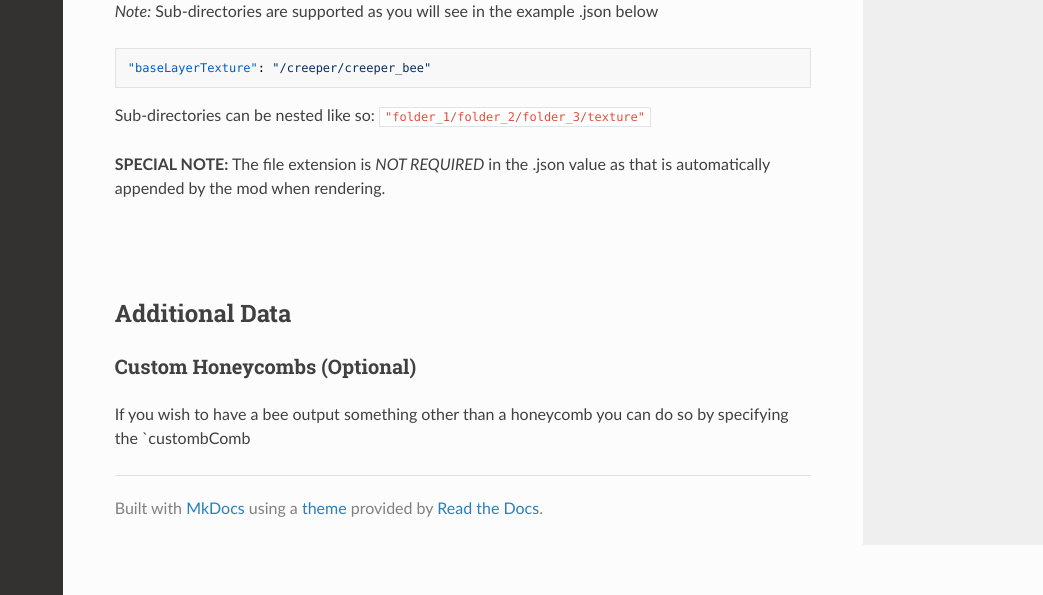
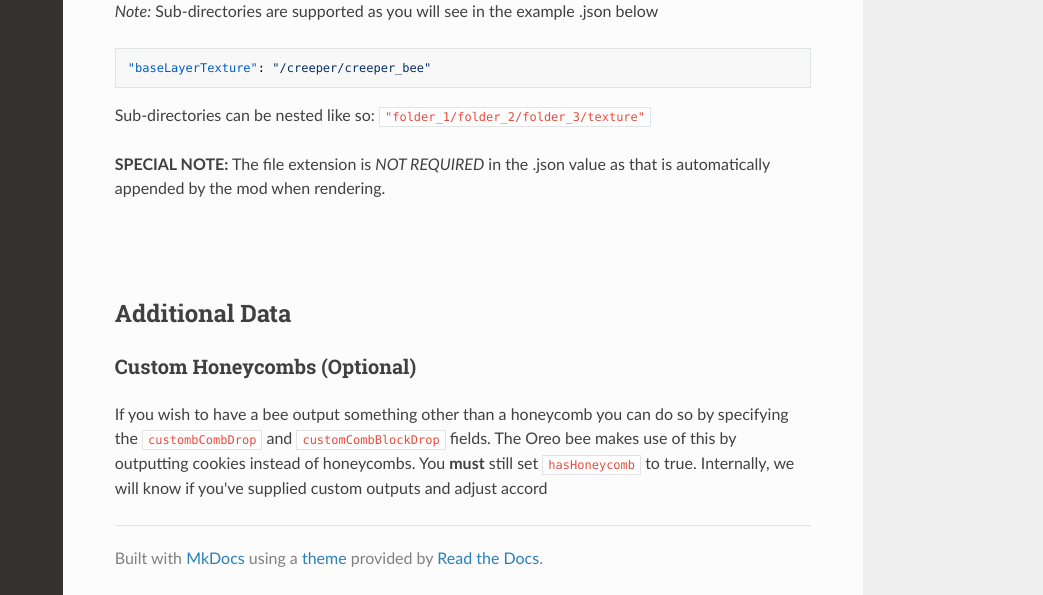
Before and after one commit to Team-Resourceful/ResourcefulBeesDocs, an MkDocs documentation site: the page built from docs/bee_data/custom_bee_data.md, in a window 1280 px wide and 900 px high, scrolled down 2648 px, cut to the strip 305-900 px from the top of the window. Shown: the whole strip, without its empty margins (237-1280 px from the left). Built offline with MkDocs 1.6.1, drawn with Linux system fonts in a browser that asks for light colours; nearby versions of some CDN libraries.

Commit message:
docs/bee_data/custom_bee_data.md updated from https://stackedit.io/

```diff
--- a/docs/bee_data/custom_bee_data.md
+++ b/docs/bee_data/custom_bee_data.md
@@ -96,7 +96,7 @@ Sub-directories can be nested like so: `"folder_1/folder_2/folder_3/texture"`
 
 ### **Custom Honeycombs** (Optional)
 
-If you wish to have a bee output something other than a honeycomb you can do so by specifying the `custombComb
+If you wish to have a bee output something other than a honeycomb you can do so by specifying the `custombCombDrop` and `customCombBlockDrop` fields. The Oreo bee makes use of this by outputting cookies instead of honeycombs. You **must** still set `hasHoneycomb` to true. Internally, we will know if you've supplied custom outputs and adjust accord
 <!--stackedit_data:
-eyJoaXN0b3J5IjpbLTEyODQ0NjgwOCwtMjA4ODc0NjYxMl19
+eyJoaXN0b3J5IjpbMzczMTQxNTE0LC0yMDg4NzQ2NjEyXX0=
 -->
```
